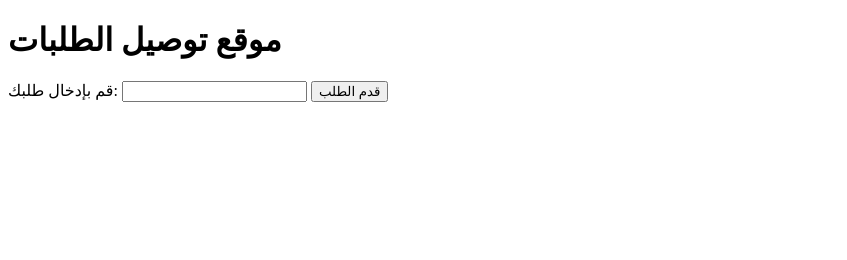
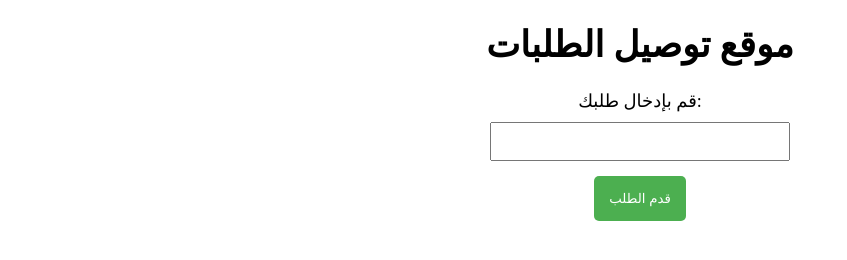
Before and after one commit to ALLMOHSEN/Twseliq, a plain HTML site: page index.html in a window 1280 px wide. Shown: the whole page, without its empty margins (0-847 px from the left). Drawn offline with Linux system fonts and the light colour scheme.

Commit message:
Update index.html

```diff
--- a/index.html
+++ b/index.html
@@ -4,6 +4,34 @@
     <meta charset="UTF-8">
     <meta name="viewport" content="width=device-width, initial-scale=1.0">
     <title>توصيل الطلبات</title>
+    <style>
+        body {
+            font-size: 18px;
+            text-align: center;
+        }
+        form {
+            max-width: 300px;
+            margin: 0 auto;
+        }
+        label {
+            display: block;
+            margin-bottom: 10px;
+        }
+        input {
+            width: 100%;
+            padding: 10px;
+            margin-bottom: 15px;
+            box-sizing: border-box;
+        }
+        button {
+            background-color: #4CAF50;
+            color: white;
+            padding: 15px;
+            border: none;
+            border-radius: 5px;
+            cursor: pointer;
+        }
+    </style>
 </head>
 <body>
     <h1>موقع توصيل الطلبات</h1>
```
